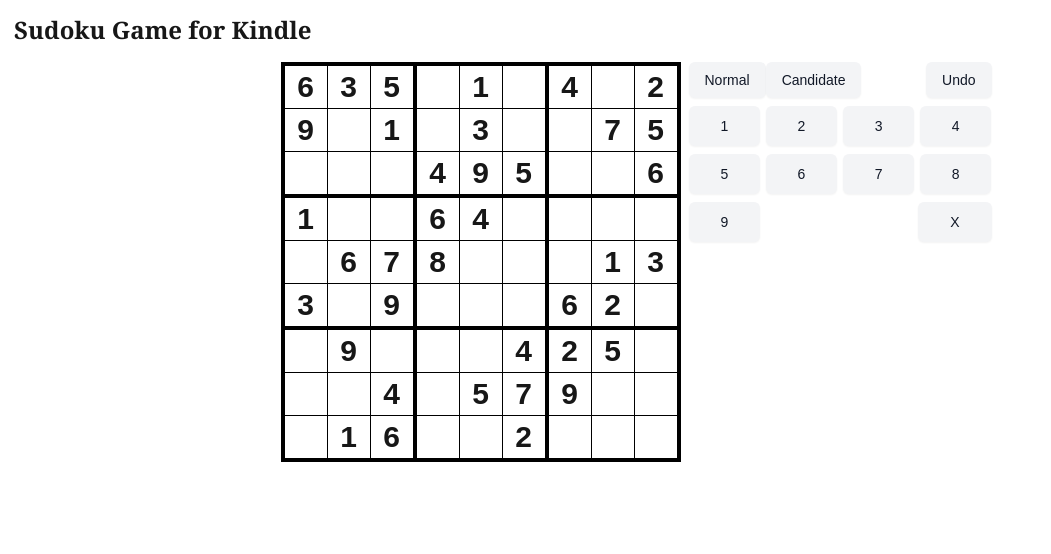
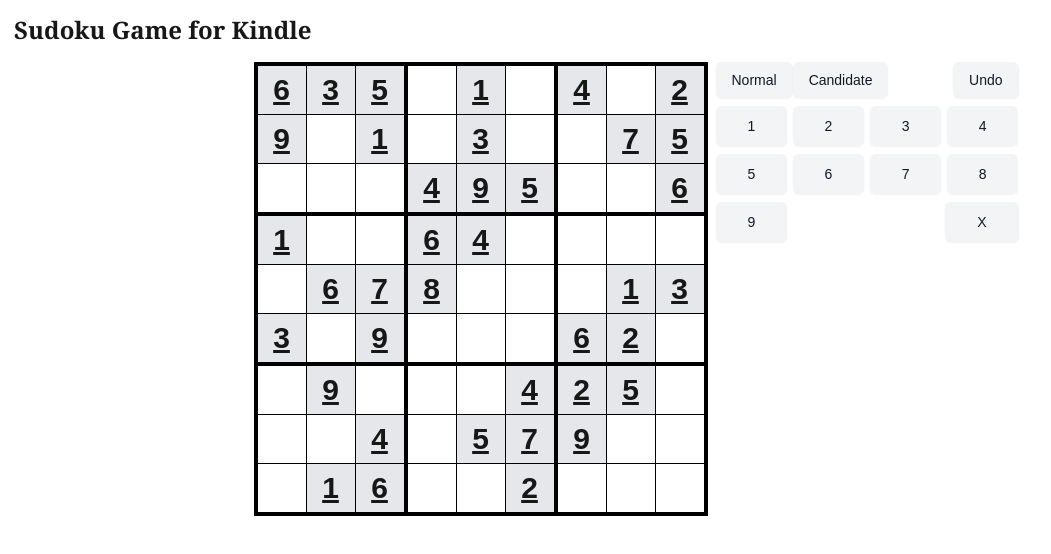
Before and after one commit to truongngoctuan/eink-games, a Next.js app in the folder EInkGamesWeb/: page / in a window 1280 px wide. Shown: the top 554 px of the page, without its empty margins (0-1051 px from the left). Built offline with nearby package versions, Linux system fonts and the light colour scheme.

Commit message:
small adjustment for layout

```diff
--- a/EInkGamesWeb/src/components/SudokuBoard/Cell.tsx
+++ b/EInkGamesWeb/src/components/SudokuBoard/Cell.tsx
@@ -36,11 +36,14 @@ function Cell(props: CellProps) {
       className={clsx(
         "flex flex-col justify-center items-center cell",
         {
-          "bg-white":
+          "bg-gray-200":
             !state.isUserInput &&
             !state.selected &&
             !state.isHightlighted &&
             !state.isSameNum,
+        },
+        {
+          underline: !state.isUserInput,
         },
         {
           "bg-white":
@@ -69,7 +72,7 @@ function Cell(props: CellProps) {
       onTouchEnd={(e) => onSelect(state.idx)}
       onTouchStart={(e) => onSelect(state.idx)}
     >
-      <span className="font-bold font-san text-3xl">{displayText}</span>
+      <span className="font-semibold font-san text-3xl">{displayText}</span>
     </div>
   );
 }
--- a/EInkGamesWeb/src/components/SudokuBoard/SudokuBoard.tsx
+++ b/EInkGamesWeb/src/components/SudokuBoard/SudokuBoard.tsx
@@ -48,7 +48,7 @@ function SudokuBoard() {
           ))}
         </div>
       </div>
-      <div className="w-4/5 md:w-1/3 xl:w-1/4 flex flex-col items-stretch px-2 mt-4 md:mt-0">
+      <div className="w-4/5 md:w-1/3 lg:w-1/4 flex flex-col items-stretch px-2 mt-4 md:mt-0">
         <div className="mb-2 flex flex-row justify-between">
           <div>
             <Button variant="secondary" className="">
--- a/EInkGamesWeb/src/components/SudokuBoard/constants.ts
+++ b/EInkGamesWeb/src/components/SudokuBoard/constants.ts
@@ -1,4 +1,4 @@
-export const CELL_DIMENSION = 42;
+export const CELL_DIMENSION = 48;
 export const GROUP_BORDER = 4;
 export const CELL_BORDER = 1;
 
```
